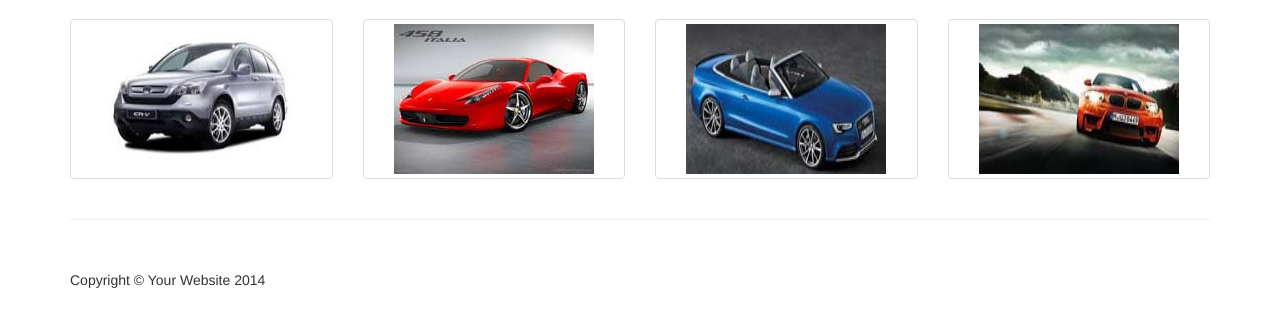
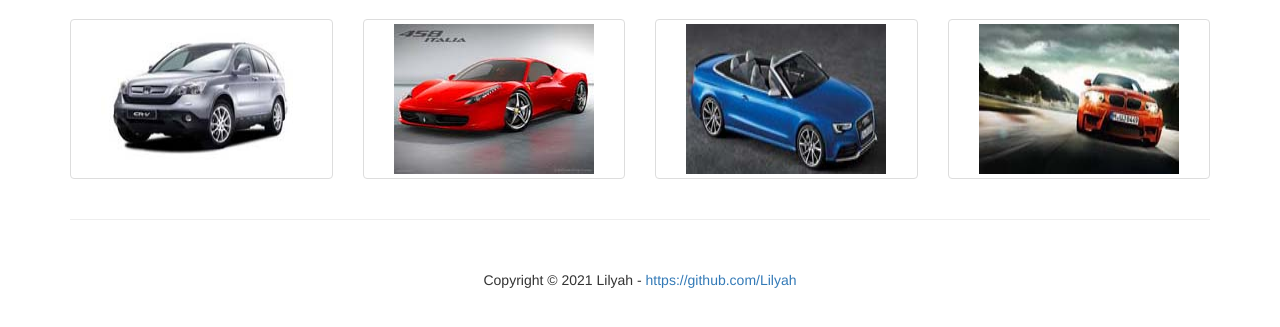
Before and after one commit to Lilyah/gallery, a PHP site: page / in a window 1280 px wide. Shown: the part 51-378 px from the top of the page. Run offline with PHP 8.4, Linux system fonts and the light colour scheme; data comes from the database, SQL or seed files in the repository.

Commit message:
centering Copyrights and adding info in it

```diff
--- a/includes/footer.php
+++ b/includes/footer.php
@@ -5,7 +5,7 @@
         <footer>
             <div class="row">
                 <div class="col-lg-12">
-                    <p>Copyright &copy; Your Website 2014</p>
+                    <p class="text-center">Copyright &copy; 2021 Lilyah - <a href="https://github.com/Lilyah">https://github.com/Lilyah</a></p>
                 </div>
                 <!-- /.col-lg-12 -->
             </div>
```
